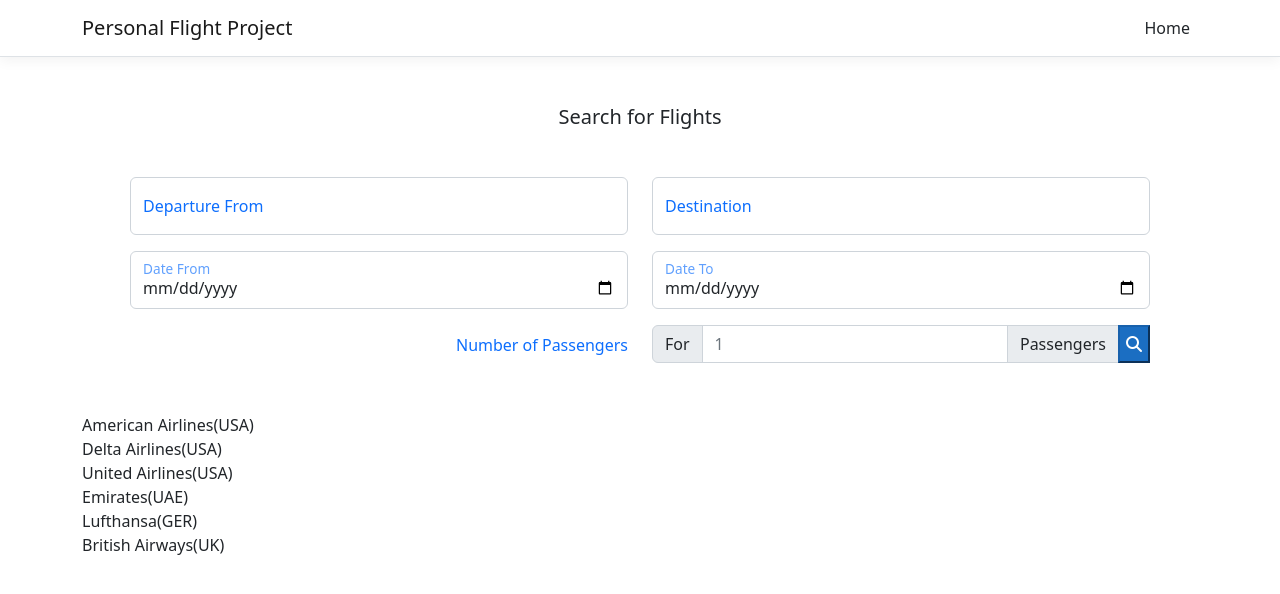
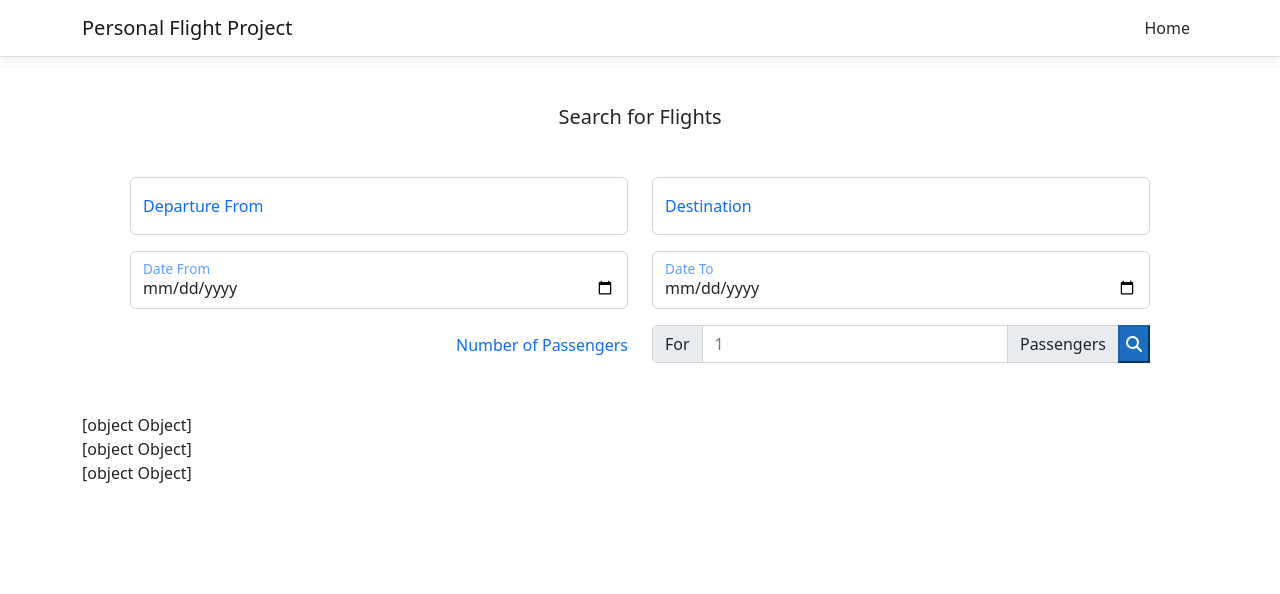
Before and after one commit to NumanM21/FlightProject-Terminated, an Angular app in the folder client/: page / in a window 1280 px wide. Shown: the top 594 px of the page. Built offline with nearby package versions, Linux system fonts and the light colour scheme.

Commit message:
Flight Search Interface + Fake flight data created

```diff
--- a/client/src/app/flights-search/flights-search.component.ts
+++ b/client/src/app/flights-search/flights-search.component.ts
@@ -1,27 +1,56 @@
-import { Component } from '@angular/core';
+import { Component, OnInit } from '@angular/core';
 
 @Component({
   selector: 'app-flights-search',
   templateUrl: './flights-search.component.html',
   styleUrls: ['./flights-search.component.css']
 })
-export class FlightsSearchComponent {
+export class FlightsSearchComponent implements OnInit {
 
-  searchResults: any[] = [
-    "American Airlines(USA)",
-    "Delta Airlines(USA)",
-    "United Airlines(USA)",
-    "Emirates(UAE)",
-    "Lufthansa(GER)",
-    "British Airways(UK)",
+  searchResults: FlightsRm[] = [
+    {
+      airline: "American Airlines(USA)",
+      departure: {time:Date.now().toString(), place: "New York"},
+      arrival: {time:Date.now().toString(), place: "Karachi"},
+      price: "1000",
+      numberOfSeatsAvailable: 280
+    },
+    {
+      airline: "Emirates(UAE)",
+      departure: {time:Date.now().toString(), place: "Dubai"},
+      arrival: {time:Date.now().toString(), place: "Bali"},
+      price: "1500",
+      numberOfSeatsAvailable: 480
+    },
+    {
+      airline: "British Airways(UK)",
+      departure: {time:Date.now().toString(), place: "London"},
+      arrival: {time:Date.now().toString(), place: "Istanbul"},
+      price: "300",
+      numberOfSeatsAvailable: 180
+    },
+
   ]
 
 
 
   constructor() {}
 
-  ngOnInit() {
-    this.searchResults
+  ngOnInit(): void {
+
   }
 
 }
+
+export interface FlightsRm {
+ airline: string;
+ arrival: TimePlaceRM; // arrive is bound to place and time
+ departure: TimePlaceRM;
+ price: string;
+ numberOfSeatsAvailable: number;
+}
+
+export interface TimePlaceRM { // both values come in as strings
+  place: string;
+  time: string;
+}
```
